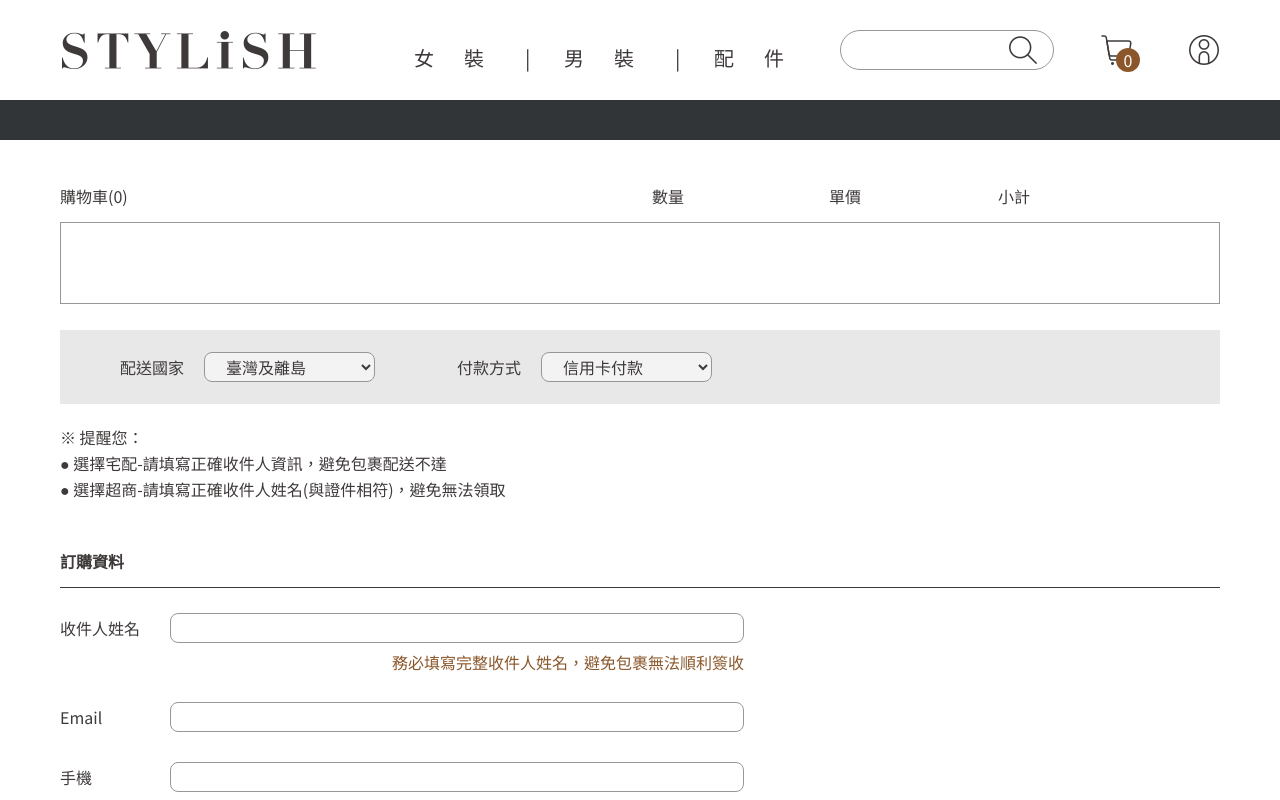
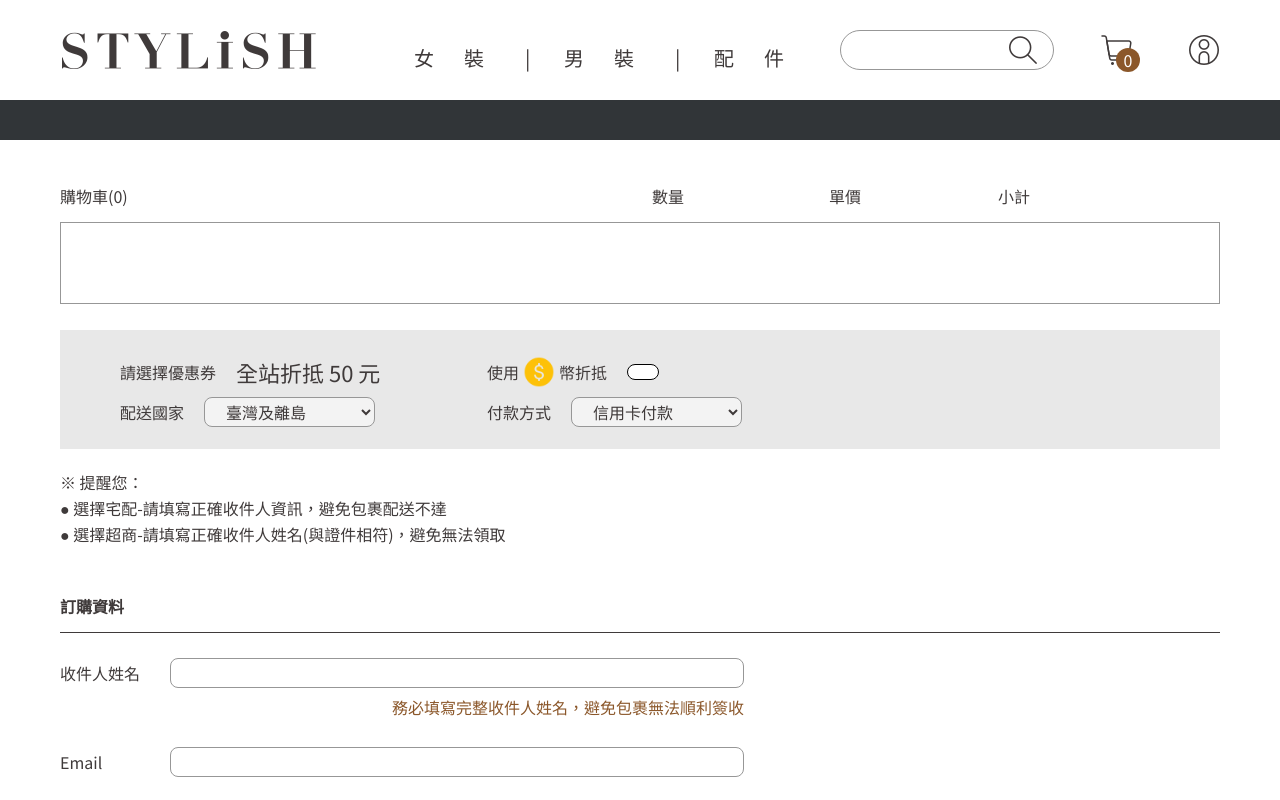
Before and after one commit to andrewchen19/Front-End-Class-Stylish-Co-Work, a React (Vite) app: page /checkout in a window 1280 px wide. Shown: the top 800 px of the page. Built offline with nearby package versions, Linux system fonts and the light colour scheme.

Commit message:
feat: Add tokens and coupons selection layout.

```diff
--- a/src/pages/Checkout/index.jsx
+++ b/src/pages/Checkout/index.jsx
@@ -7,6 +7,8 @@ import { CartContext } from '../../context/cartContext';
 import api from '../../utils/api';
 import tappay from '../../utils/tappay';
 import Cart from './Cart';
+
+import yellowCoin from '../../assets/coin_get.png';
 
 const Wrapper = styled.div`
   margin: 0 auto;
@@ -22,44 +24,41 @@ const Wrapper = styled.div`
 `;
 
 const GrayBlock = styled.div`
-  padding: 22px 30px;
+  padding: 22px 60px;
   margin-top: 26px;
   background-color: #e8e8e8;
-  display: flex;
-  align-items: center;
+  color: #3f3a3a;
+  /* display: flex;
+  flex-direction: column; */
   line-height: 19px;
   font-size: 16px;
 
   @media screen and (max-width: 1279px) {
     padding: 10px 10px 20px;
-    flex-direction: column;
-    align-items: flex-start;
+    /* align-items: flex-start; */
     font-size: 14px;
     line-height: 17px;
   }
 `;
 
 const Label = styled.label`
-  color: #3f3a3a;
-  margin-left: 30px;
+  /* color: #3f3a3a; */
+  /* margin-left: 30px;
 
   @media screen and (max-width: 1279px) {
     margin-left: 0;
-  }
+  } */
 `;
 
 const Select = styled.select`
   width: 171px;
   height: 30px;
-  margin-left: 20px;
   padding-left: 17px;
   border-radius: 8px;
   border: solid 1px #979797;
   background-color: #f3f3f3;
 
   & + ${Label} {
-    margin-left: 82px;
-
     @media screen and (max-width: 1279px) {
       margin-left: 0;
       margin-top: 20px;
@@ -71,6 +70,26 @@ const Select = styled.select`
     margin-top: 10px;
     width: 100%;
   }
+`;
+
+const DeliveryAndPayContainer = styled.div`
+  width: 660px;
+  display: flex;
+  gap: 82px;
+  margin-top: 5px;
+`;
+
+const DeliveryWrapper = styled.div`
+  width: 285px;
+  display: flex;
+  align-items: center;
+  gap: 20px;
+`;
+const PaymentWrapper = styled.div`
+  width: 285px;
+  align-items: center;
+  display: flex;
+  gap: 20px;
 `;
 
 const Note = styled.div`
@@ -137,7 +156,7 @@ const FormControl = styled.input`
   width: 574px;
   height: 30px;
   border-radius: 8px;
-  border: solid 1px ${({ invalid }) => invalid ? '#CB4042' : '#979797'};
+  border: solid 1px ${({ invalid }) => (invalid ? '#CB4042' : '#979797')};
 
   @media screen and (max-width: 1279px) {
     margin-top: 10px;
@@ -278,6 +297,39 @@ const timeOptions = [
   },
 ];
 
+const DiscountWrapper = styled.div`
+  width: 660px;
+  display: flex;
+  gap: 82px;
+`;
+
+const CouponSelect = styled.div`
+  width: 285px;
+  display: flex;
+  align-items: center;
+  gap: 20px;
+  .selection {
+    &:hover {
+      color: #8b572a;
+      cursor: pointer;
+    }
+  }
+`;
+
+const CoinUseSelect = styled.div`
+  width: 285px;
+  display: flex;
+  align-items: center;
+  .toggleToUseCoins {
+    background-color: #fff;
+    width: 2rem;
+    height: 1rem;
+    border-radius: 50px;
+    border: solid #000 1px;
+    margin-left: 20px;
+  }
+`;
+
 function Checkout() {
   const [recipient, setRecipient] = useState({
     name: '',
@@ -305,7 +357,7 @@ function Checkout() {
         cardExpirationDateRef.current,
         cardCCVRef.current
       );
-    }
+    };
     setupTappay();
   }, []);
 
@@ -334,10 +386,12 @@ function Checkout() {
 
       if (Object.values(recipient).some((value) => !value)) {
         window.alert('請填寫完整訂購資料');
-        setInvalidFields(Object.keys(recipient).filter(key => !recipient[key]))
+        setInvalidFields(
+          Object.keys(recipient).filter((key) => !recipient[key])
+        );
         formRef.current.scrollIntoView({
-          behavior: "smooth",
-          block: "center",
+          behavior: 'smooth',
+          block: 'center',
         });
         return;
       }
@@ -382,14 +436,35 @@ function Checkout() {
     <Wrapper>
       <Cart />
       <GrayBlock>
+        <DiscountWrapper>
+          {/* 綁定onClick */}
+          <CouponSelect>
+            <p className="selection">請選擇優惠券</p>
+            <p className="text-[22px]">全站折抵 50 元</p>
+          </CouponSelect>
+
+          <CoinUseSelect>
+            <p>使用</p>
+            <img className="w-[40px]" src={yellowCoin} alt="use_tokens" />
+            <p>幣折抵</p>
+            <div className="toggleToUseCoins"></div>
+          </CoinUseSelect>
+        </DiscountWrapper>
+        {/* 改動以上 */}
+        <DeliveryAndPayContainer>
+          <DeliveryWrapper>
             <Label>配送國家</Label>
             <Select>
               <option>臺灣及離島</option>
             </Select>
+          </DeliveryWrapper>
+          <PaymentWrapper>
             <Label>付款方式</Label>
             <Select>
               <option>信用卡付款</option>
             </Select>
+          </PaymentWrapper>
+        </DeliveryAndPayContainer>
       </GrayBlock>
       <Note>
         ※ 提醒您：
@@ -460,7 +535,9 @@ function Checkout() {
         <Currency>NT.</Currency>
         <PriceValue>{subtotal + freight}</PriceValue>
       </TotalPrice>
-      <Button loading={loading} onClick={checkout}>確認付款</Button>
+      <Button loading={loading} onClick={checkout}>
+        確認付款
+      </Button>
     </Wrapper>
   );
 }
```
Also changed, not shown: src/assets/coin_get.png (added). Lines whose indentation alone changed are shown as unchanged.
